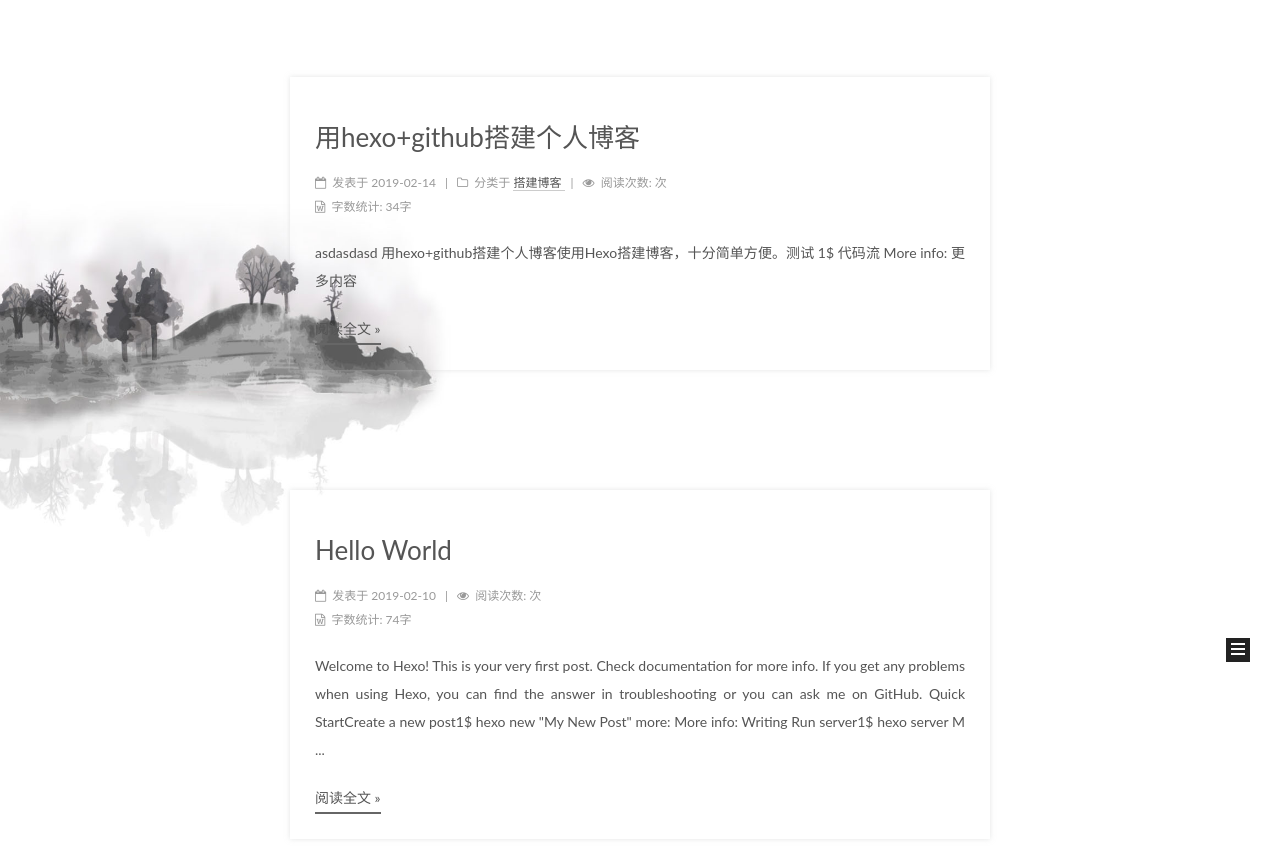
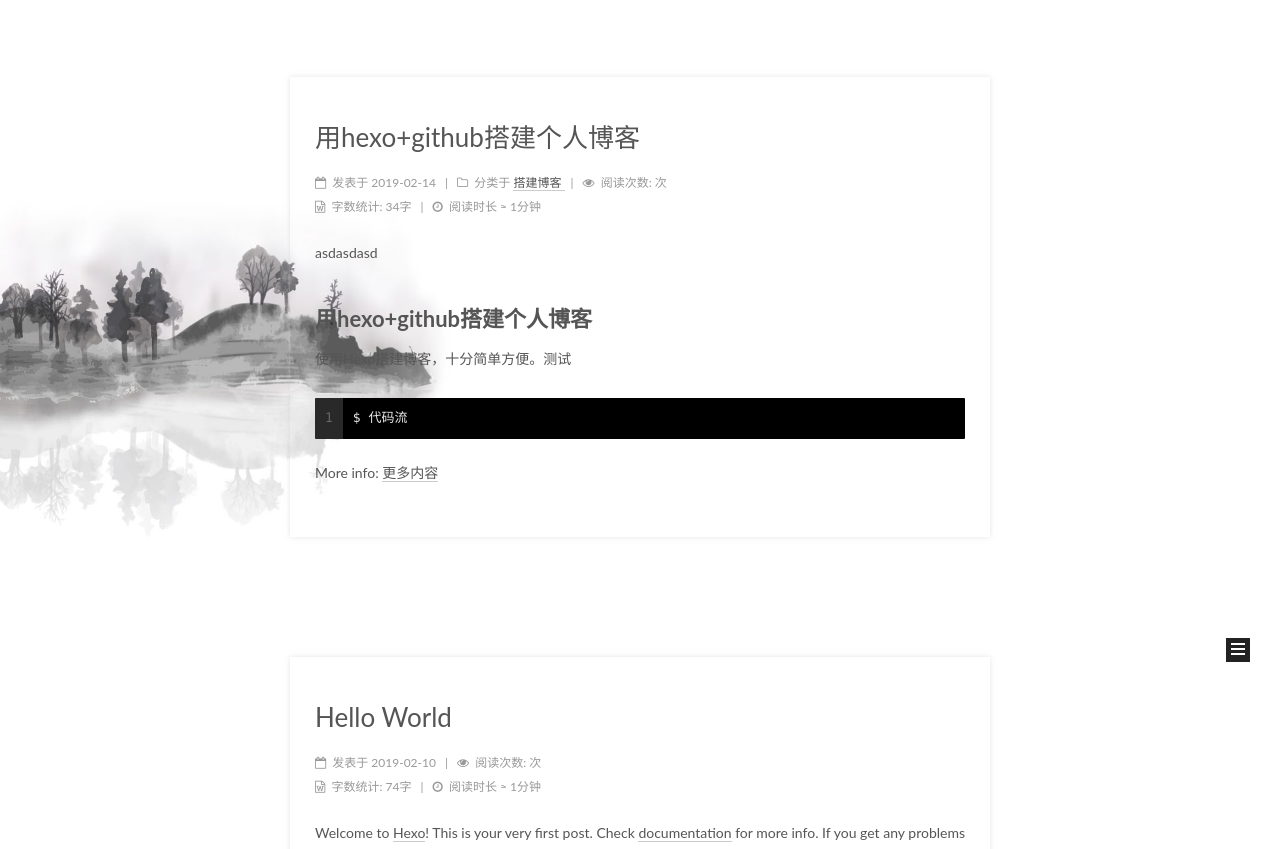
Before and after one commit to AdamXiahou/AdamXiahou.github.io, a plain HTML site: page index.html in a window 1280 px wide. Shown: the part 93-942 px from the top of the page. Drawn offline with Linux system fonts and the light colour scheme; some packages are replaced by stand-ins of ours; a script that the page names is missing.

Commit message:
Site updated: 2019-02-18 20:41:11

```diff
--- a/css/main.css
+++ b/css/main.css
@@ -1959,7 +1959,7 @@ pre .javascript .function {
   width: 4px;
   height: 4px;
   border-radius: 50%;
-  background: #ff8ebf;
+  background: #ebff9f;
 }
 .links-of-blogroll {
   font-size: 13px;
--- a/index.html
+++ b/index.html
@@ -406,7 +406,19 @@
 
 
 
+                <span class="post-meta-divider">|</span>
 
+
+
+                <span class="post-meta-item-icon">
+                  <i class="fa fa-clock-o"></i>
+                </span>
+
+                  <span class="post-meta-item-text">阅读时长 &asymp;</span>
+
+                <span title="阅读时长">
+                  1分钟
+                </span>
 
             </div>
 
@@ -430,19 +442,12 @@
 
 
 
-          asdasdasd
-用hexo+github搭建个人博客使用Hexo搭建博客，十分简单方便。测试
-1$ 代码流
-More info: 更多内容
+            <p>asdasdasd</p>
+<h2 id="用hexo-github搭建个人博客"><a href="#用hexo-github搭建个人博客" class="headerlink" title="用hexo+github搭建个人博客"></a>用hexo+github搭建个人博客</h2><p>使用Hexo搭建博客，十分简单方便。测试</p>
+<figure class="highlight bash"><table><tr><td class="gutter"><pre><span class="line">1</span><br></pre></td><td class="code"><pre><span class="line">$ 代码流</span><br></pre></td></tr></table></figure>
+<p>More info: <a href="https://hexo.io/docs/writing.html" target="_blank" rel="noopener">更多内容</a></p>
 
 
-          <!--noindex-->
-          <div class="post-button text-center">
-            <a class="btn" href="/2019/02/14/用hexo+github搭建个人博客/#more" rel="contents">
-              阅读全文 &raquo;
-            </a>
-          </div>
-          <!--/noindex-->
 
 
     </div>
@@ -569,7 +574,19 @@ More info: 更多内容
 
 
 
+                <span class="post-meta-divider">|</span>
 
+
+
+                <span class="post-meta-item-icon">
+                  <i class="fa fa-clock-o"></i>
+                </span>
+
+                  <span class="post-meta-item-text">阅读时长 &asymp;</span>
+
+                <span title="阅读时长">
+                  1分钟
+                </span>
 
             </div>
 
@@ -592,14 +609,8 @@ More info: 更多内容
 
 
 
-
-          Welcome to Hexo! This is your very first post. Check documentation for more info. If you get any problems when using Hexo, you can find the answer in troubleshooting or you can ask me on GitHub.
-Quick StartCreate a new post1$ hexo new "My New Post"
-more:
-More info: Writing
-Run server1$ hexo server
-M
-          ...
+          <p>Welcome to <a href="https://hexo.io/" target="_blank" rel="noopener">Hexo</a>! This is your very first post. Check <a href="https://hexo.io/docs/" target="_blank" rel="noopener">documentation</a> for more info. If you get any problems when using Hexo, you can find the answer in <a href="https://hexo.io/docs/troubleshooting.html" target="_blank" rel="noopener">troubleshooting</a> or you can ask me on <a href="https://github.com/hexojs/hexo/issues" target="_blank" rel="noopener">GitHub</a>.</p>
+<h2 id="Quick-Start"><a href="#Quick-Start" class="headerlink" title="Quick Start"></a>Quick Start</h2><h3 id="Create-a-new-post"><a href="#Create-a-new-post" class="headerlink" title="Create a new post"></a>Create a new post</h3><figure class="highlight bash"><table><tr><td class="gutter"><pre><span class="line">1</span><br></pre></td><td class="code"><pre><span class="line">$ hexo new <span class="string">"My New Post"</span></span><br></pre></td></tr></table></figure>
           <!--noindex-->
           <div class="post-button text-center">
             <a class="btn" href="/2019/02/10/hello-world/#more" rel="contents">
@@ -768,7 +779,9 @@ M
 
     <footer id="footer" class="footer">
       <div class="footer-inner">
-        <div class="copyright">&copy; 2018 &mdash; <span itemprop="copyrightYear">2019</span>
+        <script async src="https://busuanzi.ibruce.info/busuanzi/2.3/busuanzi.pure.mini.js"></script>
+
+<div class="copyright">&copy; 2018 &mdash; <span itemprop="copyrightYear">2019</span>
   <span class="with-love">
     <i class="fa fa-user"></i>
   </span>
@@ -1417,5 +1430,7 @@ M
 
 
 
+
+
 </body>
 </html>
```
Also changed, not shown: 2019/02/10/hello-world/index.html (+19 -2 lines), 2019/02/14/用hexo+github搭建个人博客/index.html (+17 -1 lines), about/index.html (+5 -1 lines), archives/2019/02/index.html (+5 -1 lines), archives/2019/index.html (+5 -1 lines), archives/index.html (+5 -1 lines), categories/index.html (+5 -1 lines), categories/搭建博客/index.html (+5 -1 lines), tags/github/index.html (+5 -1 lines), tags/hexo/index.html (+5 -1 lines), tags/index.html (+5 -1 lines), tags/个人博客/index.html (+5 -1 lines), tags/教程/index.html (+5 -1 lines), images/apple-touch-icon-next.png, 2 more files.
